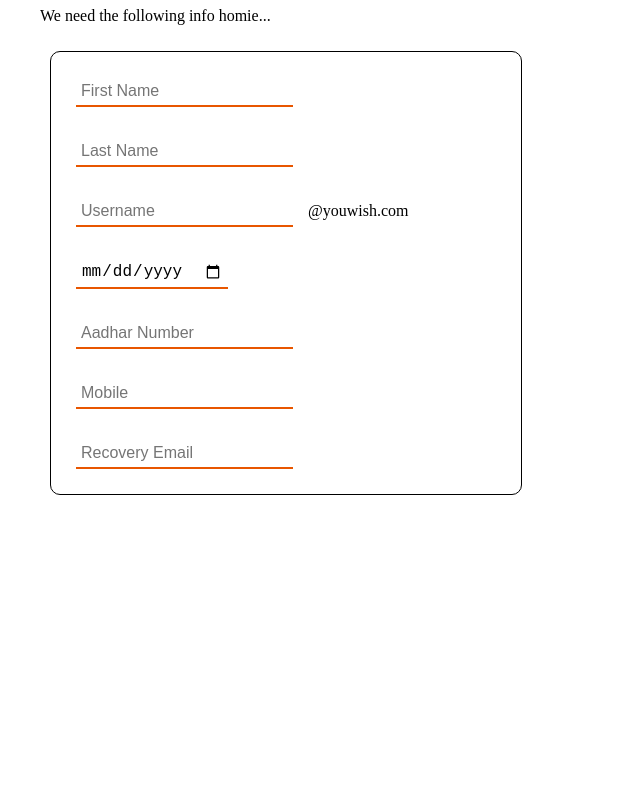
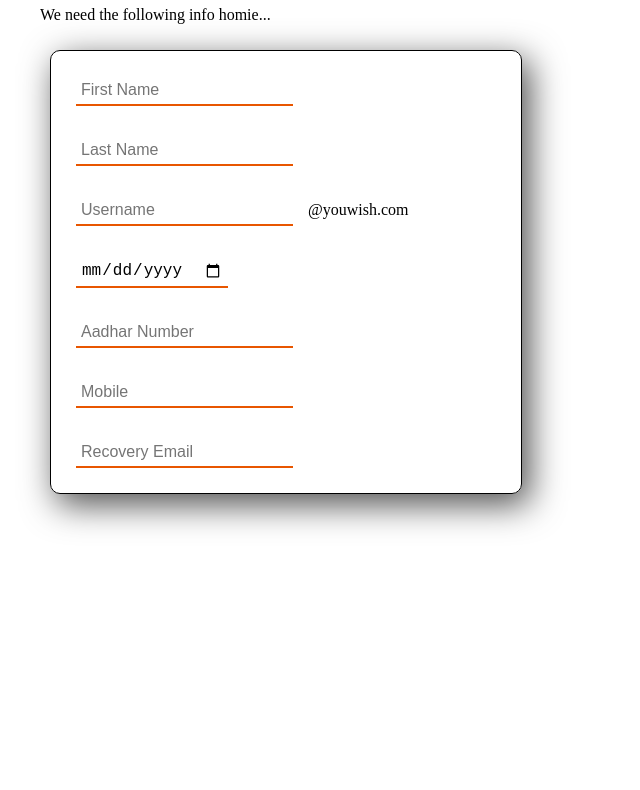
Before and after one commit to saisk8/IT-Lab, a plain HTML site: page Lab-1/register.html in a window 1280 px wide. Shown: the part 113-903 px from the top of the page, without its empty margins (0-640 px from the left). Drawn offline with Linux system fonts and the light colour scheme.

Commit message:
Add shadow effects

```diff
--- a/Lab-1/css/login.css
+++ b/Lab-1/css/login.css
@@ -20,14 +20,18 @@ label {
     vertical-align:middle;
 }
 form {
+    box-shadow: 7px 10px 34px 1px rgba(0, 0, 0, 0.68);
     display:inline-block;
     border:1px solid black;
     width: 450px;
     padding:50px 0;
-    z-index: 5;
+    z-index: 5px;
     border-radius: 10px;
+    transition: all .3s ease-in-out;
 }:hover {
-    z-index: 0;
+    z-index: 0px;
+    transform: translate3d(0px, -1px, 0px);
+    margin-top: -1px;
 }
 input {
     margin-bottom:15px;
--- a/Lab-1/css/register.css
+++ b/Lab-1/css/register.css
@@ -28,6 +28,7 @@ html, body {
 }
 
 form {
+    box-shadow: 7px 10px 34px 1px rgba(0, 0, 0, 0.68);
     display:inline-block;
     border:1px solid black;
     width: 450px;
@@ -36,6 +37,7 @@ form {
     border-radius: 10px;
     padding: 10px;
     margin: 10px;
+    transition: all .3s ease-in-out;
 }:hover {
-    z-index: 0;
+    transform: translate3d(0px, -1px, 0px);
 }
--- a/Lab-1/register.html
+++ b/Lab-1/register.html
@@ -24,8 +24,8 @@
                 <input type="number" min="1" max="12" maxlength="2">
                 <input type="number" min="1970" max="2019"> <br> -->
                 <input type="date"> <br>
-                <input type="number" placeholder="Aadhar Number" maxlength="12"> <br>
-                <input type="number" maxlength="10" placeholder="Mobile"> <br>
+                <input type="text" placeholder="Aadhar Number" maxlength="12"> <br>
+                <input type="text" maxlength="10" placeholder="Mobile"> <br>
                 <input type="email" placeholder="Recovery Email"> <br>
             </div>
         </form>
```
